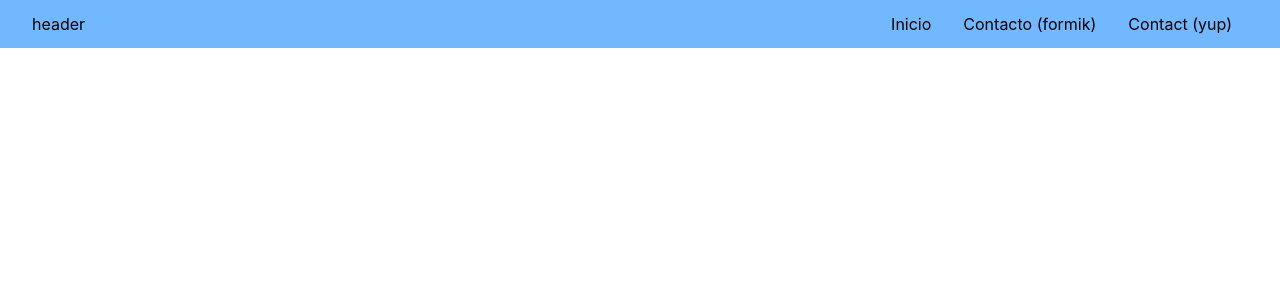
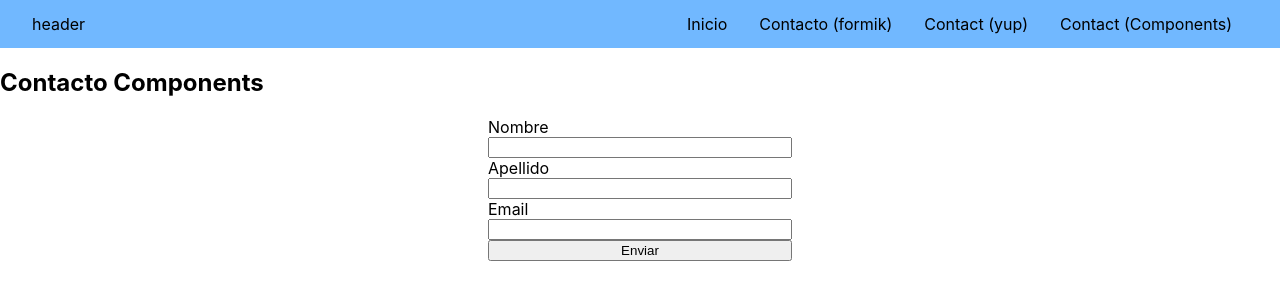
Before and after one commit to farraul/react-form-formik-yup, a React (Create React App) app: page /contacto-components in a window 1280 px wide. Shown: the top 300 px of the page. Built offline with nearby package versions, Linux system fonts and the light colour scheme.

Commit message:
change the name and the url of the forms

```diff
--- a/src/App.scss
+++ b/src/App.scss
@@ -1,6 +1,7 @@
 @import 'Containers/Home/Home.scss';
-@import 'Containers/Contact_formik/Contact_formik.scss';
-@import 'Containers/Contact_yup/Contact_yup.scss';
+@import 'Containers/ContactFormik/ContactFormik.scss';
+@import 'Containers/ContactYup/ContactYup.scss';
+@import 'Containers/ContactComponents/ContactComponents.scss';
 
 @import 'Components/Header/Header.scss';
 
--- a/src/App.tsx
+++ b/src/App.tsx
@@ -1,7 +1,8 @@
 import { BrowserRouter, Route, Routes } from 'react-router-dom';
 import Home from './Containers/Home/Home';
-import Contact_formik from './Containers/Contact_formik/Contact_formik';
-import Contact_yup from './Containers/Contact_yup/Contact_yup';
+import ContactFormik from './Containers/ContactFormik/ContactFormik';
+import ContactYup from './Containers/ContactYup/ContactYup';
+import ContactComponents from './Containers/ContactComponents/ContactComponents';
 
 
 import Header from './Components/Header/Header';
@@ -16,8 +17,9 @@ function App() {
 
         <Routes>
           <Route path="/" element={<Home />} />
-          <Route path="/contacto-formik" element={<Contact_formik/>} />
-          <Route path="/contacto-yup" element={<Contact_yup/>} />
+          <Route path="/contacto-formik" element={<ContactFormik/>} />
+          <Route path="/contacto-yup" element={<ContactYup/>} />
+          <Route path="/contacto-components" element={<ContactComponents/>} />
 
         </Routes>
       </BrowserRouter>
--- a/src/Components/Header/Header.tsx
+++ b/src/Components/Header/Header.tsx
@@ -16,6 +16,7 @@ const Header = () => {
                 <div className="header-menu-links" onClick={() => go_to_the_link("/")}>Inicio</div>
                 <div className="header-menu-links" onClick={() => go_to_the_link("/contacto-formik")}>Contacto (formik)</div>
                 <div className="header-menu-links" onClick={() => go_to_the_link("/contacto-yup")}>Contact (yup)</div>
+                <div className="header-menu-links" onClick={() => go_to_the_link("/contacto-components")}>Contact (Components)</div>
 
             </div>
         </div>
--- /dev/null
+++ b/src/Containers/ContactComponents/ContactComponents.tsx
@@ -0,0 +1,79 @@
+import { useFormik} from "formik";
+import * as Yup from 'yup';
+
+
+const Contact = () => {
+
+    const {handleSubmit,errors, touched, getFieldProps} = useFormik({
+        initialValues: {
+            firstName: '',
+            lastName: '',
+            email: '',
+        },
+        onSubmit: values => {
+            console.log(values)
+        },
+
+        validationSchema: Yup.object({
+            firstName: Yup.string()
+                          .max(15, 'Debe tener 15 letras o menos')
+                          .required('Requerido'),
+            lastName: Yup.string()
+            .max(15, 'Debe tener 15 letras o menos')
+            .required('Requerido'),
+
+            email: Yup.string()
+            .email('No tiene un formato válido')
+            .required('Requerido')
+        })
+
+    });
+
+
+    return (
+        <div className="contact-container">
+            <div className="contact-container-form">
+
+                <h2>Contacto Components</h2>
+                <form onSubmit={handleSubmit} className="contact-container-form-fields" noValidate>
+
+                    <label htmlFor="firstName">Nombre</label>
+                    <input
+                        type="text"
+                      {...getFieldProps('firstName')}
+                    />
+                    {touched.firstName && errors.firstName && <span>{errors.firstName}</span>}
+
+                    <label htmlFor="lastName">Apellido</label>
+                    <input
+                        type="text"
+                        {...getFieldProps('lasttName')}
+                    />
+                    {touched.lastName && errors.lastName && <span>{errors.lastName}</span>}
+
+                    <label htmlFor="email">Email</label>
+                    <input
+                        type="email"
+                        {...getFieldProps('email')}
+                    />
+                    {touched.email && errors.email && <span>{errors.email}</span>}
+
+                    <button type="submit">Enviar</button>
+
+
+                </form>
+
+
+
+
+
+
+
+
+
+            </div>
+        </div>
+    )
+};
+
+export default Contact;
--- /dev/null
+++ b/src/Containers/ContactYup/ContactYup.scss
@@ -0,0 +1,10 @@
+.home-container {
+    padding: 3em;
+}
+.contact-container-form-fields {
+    margin: auto;
+    display: flex;
+    flex-direction: column;
+    width: 100%;
+    max-width: 19em;
+}
```
Also changed, not shown: src/Containers/ContactComponents/ContactComponents.scss (renamed from src/Containers/Contact_formik/Contact_formik.scss), src/Containers/ContactFormik/ContactFormik.scss (renamed from src/Containers/Contact_yup/Contact_yup.scss), src/Containers/ContactFormik/ContactFormik.tsx (renamed from src/Containers/Contact_formik/Contact_formik.tsx), src/Containers/ContactYup/ContactYup.tsx (renamed from src/Containers/Contact_yup/Contact_yup.tsx).
